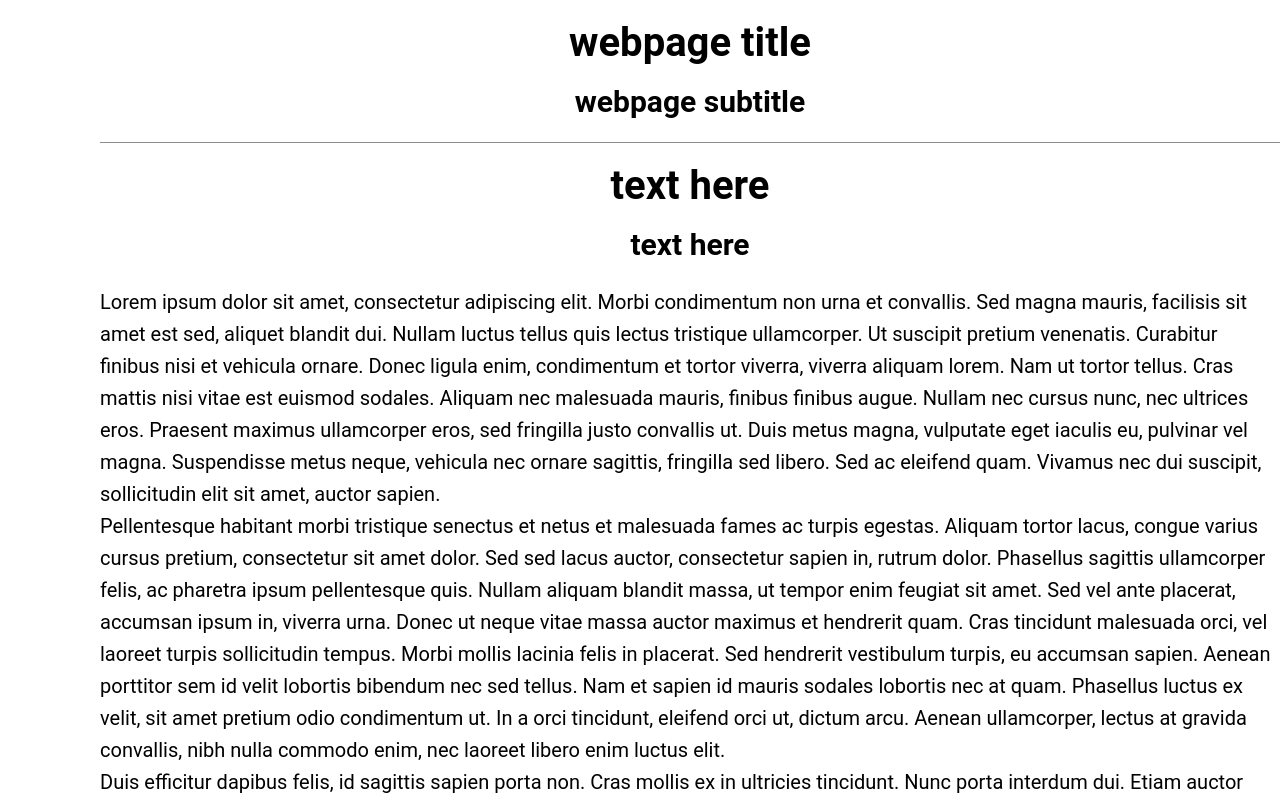
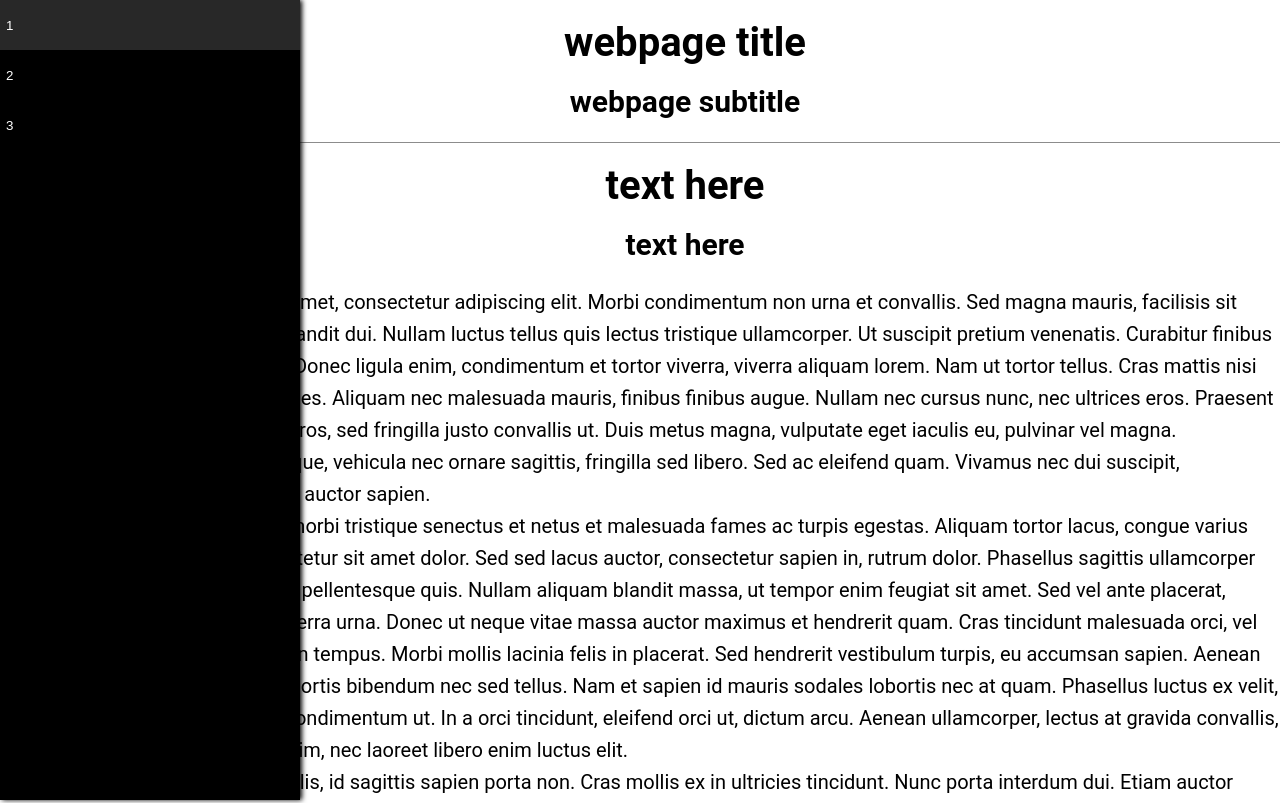
Before and after one commit to tduck973564/epicwebsite, a plain HTML site: page index.html in a window 1280 px wide. Shown: the top 803 px of the page. Drawn offline with Linux system fonts and the light colour scheme.

Commit message:
added basic navbar

```diff
--- a/common-stylesheet.css
+++ b/common-stylesheet.css
@@ -5,7 +5,6 @@ html, body {
     padding: 0;
 }
 body {
-    margin-left: 5em; /* Navbar space */
     font-family: "Roboto", "Noto Sans", "Open Sans", "Segoe", sans-serif;
     font-size: 1.25rem;
     line-height: 2rem;
@@ -18,15 +17,77 @@ header {
     border-bottom-width: 0.1rem;
     border-color: rgb(140, 140, 140);
 }
-main {
+#content {
     min-height: 100%;
 }
 footer, footer p {
     position: static;
+    text-align: center;
     bottom: 0%;
     top: 100%;
-    color: white;
-    background-color: black;
     margin: 0;
     padding: 3px 3px 3px 3px;
 }
+nav button:hover {
+    background-color: rgba(200, 200, 200, 0.2)
+}
+nav button:active {
+    background-color: rgba(200, 200, 200, 0.3)
+}
+@media only screen and (max-width: 600px) {
+    nav {
+        position: fixed;
+        width: 100%;
+        margin-top: 0;
+        top: 0;
+        height: 4em;
+        overflow-x: hidden;
+        background-color: black;
+        box-shadow: 2px 0px 5px black;
+        /* Flexbox for buttons */
+        display: flex;
+        flex-direction: row;
+        flex-grow: 1;
+    }
+    nav button {
+        height: 100%;
+        text-align: center;
+        width: 93px;
+        background-color: transparent;
+        border-style: none;
+        color: white;
+    }
+    #content {
+        margin-top: 5em; /* Navbar space */
+    }
+}
+@media not screen and (max-width: 600px) {
+    nav {
+        position: fixed;
+        height: 100%;
+        margin-top: 0;
+        top: 0;
+        width: 4em;
+        overflow-x: hidden;
+        background-color: black;
+        box-shadow: 2px 0px 5px black;
+        /* Flexbox for buttons */
+        display: flex;
+        flex-direction: column;
+        flex-grow: 1;
+    }
+    nav:hover {
+        width: 15em;
+    }
+    nav button {
+        width: 100%;
+        text-align: left;
+        height: 50px;
+        background-color: transparent;
+        border-style: none;
+        color: white;
+    }
+    #content {
+        margin-left: 4.5em; /* Navbar space */
+    }
+}
--- a/index.html
+++ b/index.html
@@ -10,7 +10,12 @@
         </style>
     </head>
     <body>
-        <nav><!-- TODO --></nav>
+        <nav>
+            <button>1</button>
+            <button>2</button>
+            <button>3</button>
+        </nav>
+        <div id="content">
         <header>
             <h1>webpage title</h1>
             <h2>webpage subtitle</h2>
@@ -31,5 +36,6 @@
         <footer>
             <p>licence or copyright or whatever</p>
         </footer>
+        </div>
     </body>
 </html>
```
